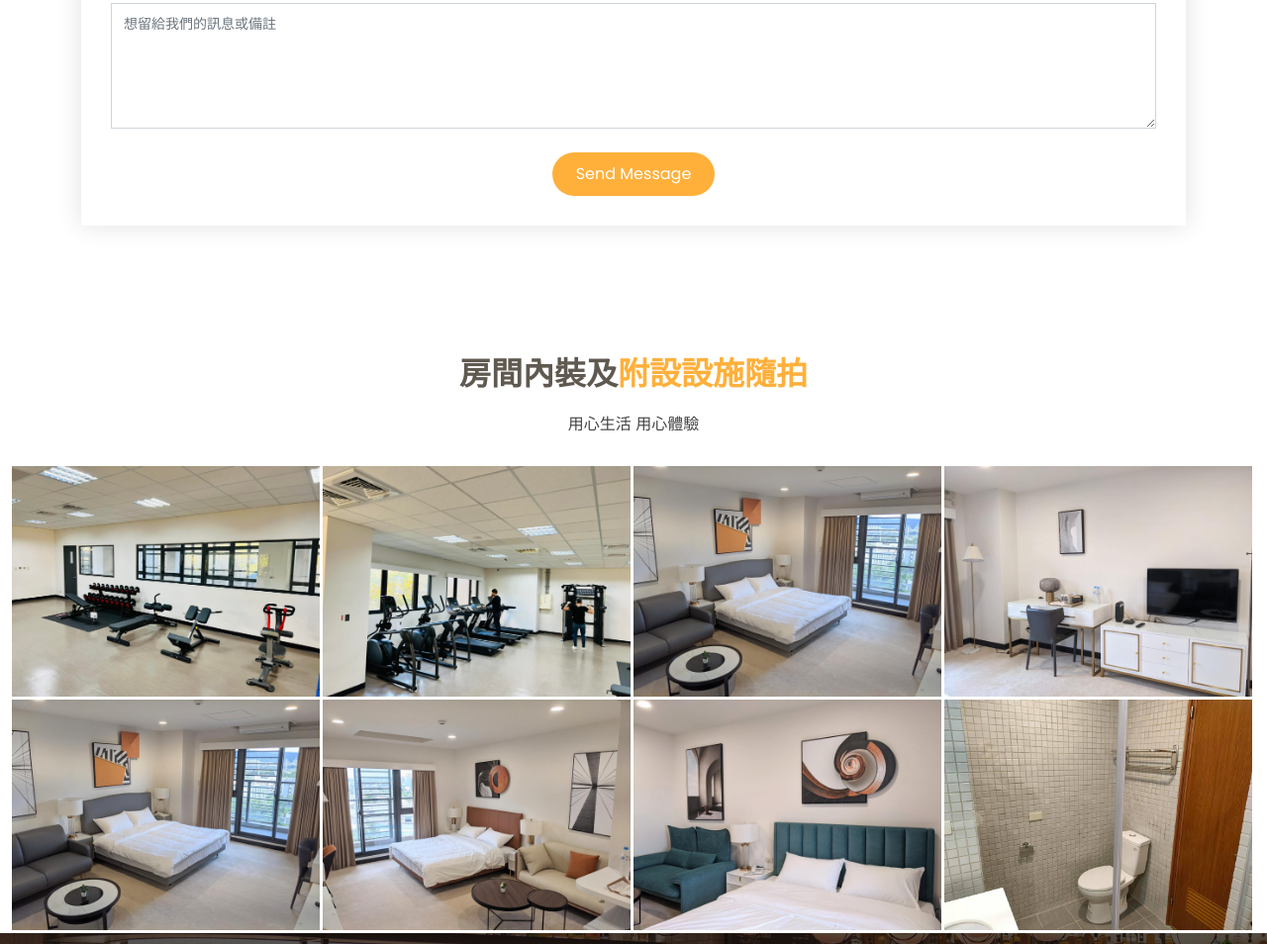
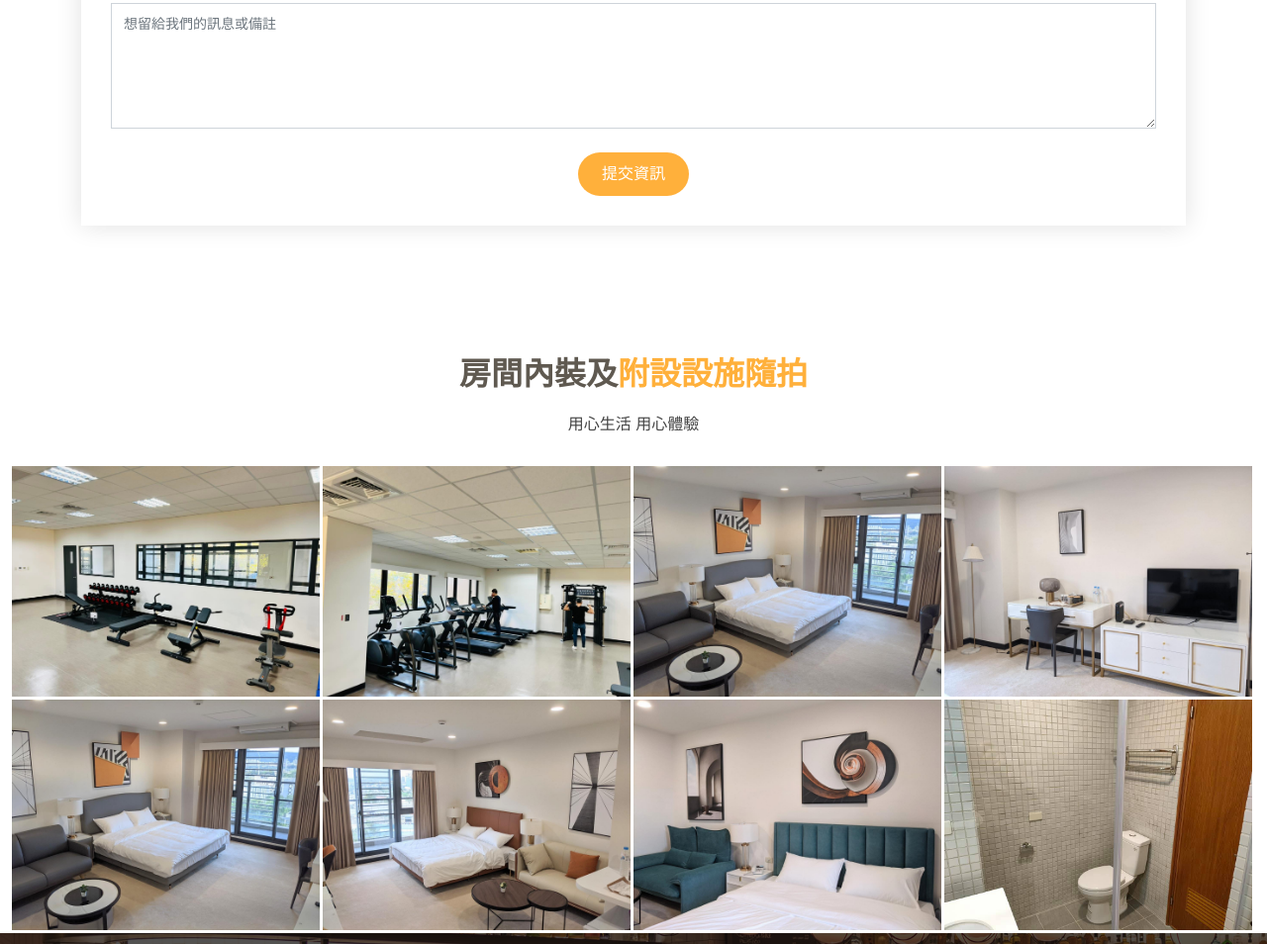
Before and after one commit to shioubi/web-design-project, a plain HTML site: page Delicious/index.html in a window 1280 px wide. Shown: the part 3175-4129 px from the top of the page at 99% size. Drawn offline with Linux system fonts and the light colour scheme.

Commit message:
Update index.html

```diff
--- a/Delicious/index.html
+++ b/Delicious/index.html
@@ -476,7 +476,7 @@
             <div class="error-message"></div>
             <div class="sent-message">Your booking request was sent. We will call back or send an Email to confirm your reservation. Thank you!</div>
           </div>
-          <div class="text-center"><button type="submit">Send Message</button></div>
+          <div class="text-center"><button type="submit">提交資訊</button></div>
         </form>
 
       </div>
```
